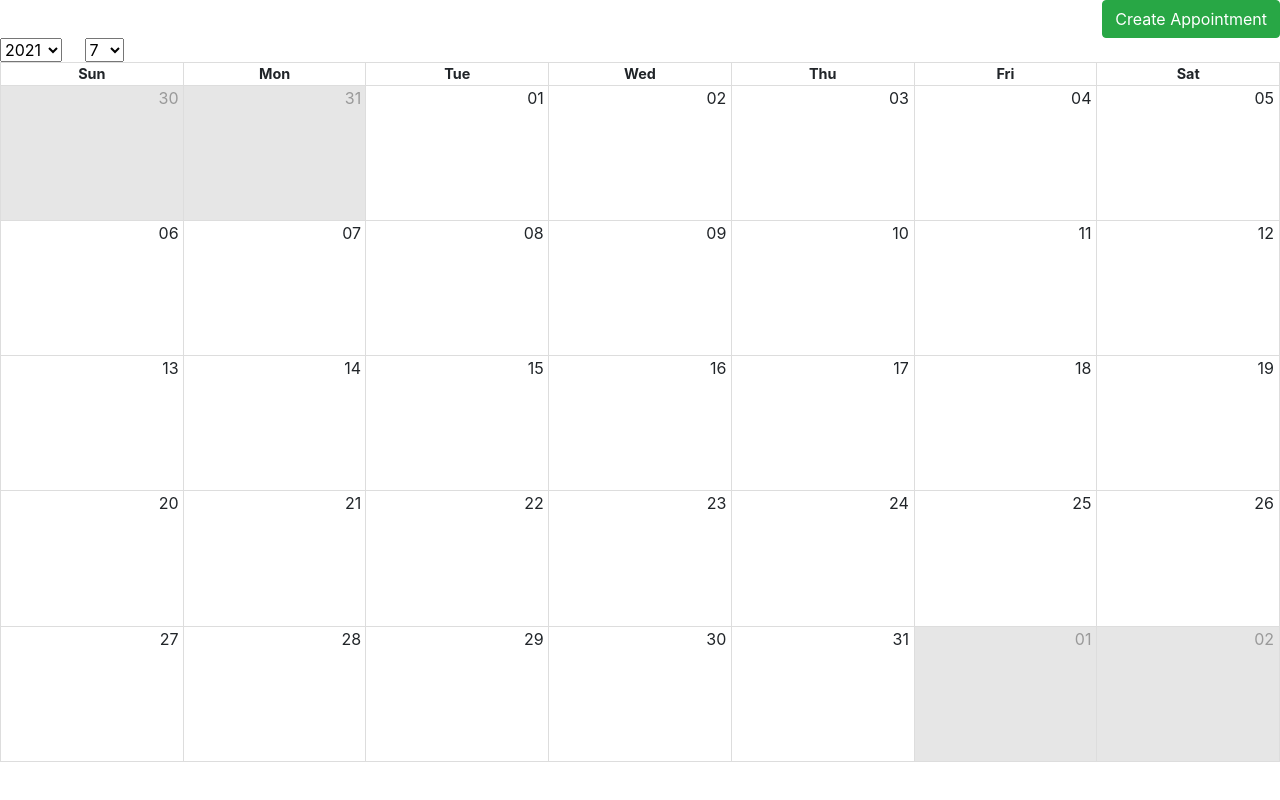
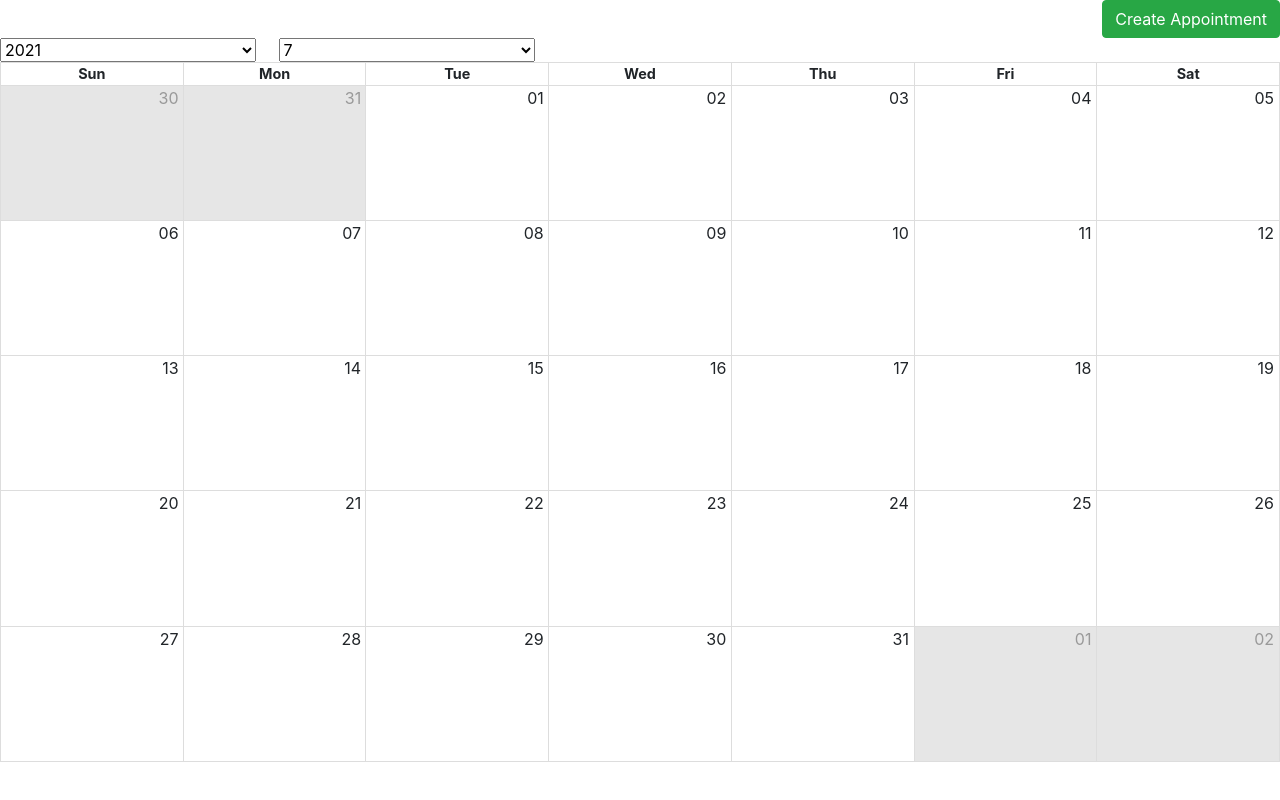
Before and after one commit to Resbi-Anik/Appointment-react-app, a React (Create React App) app: page /1/1 in a window 1280 px wide. Built offline with nearby package versions, Linux system fonts and the light colour scheme.

Commit message:
set select menu css

```diff
--- a/src/components/dropdowns.js
+++ b/src/components/dropdowns.js
@@ -3,6 +3,7 @@ import { useHistory } from "react-router-dom";
 import { connect } from "react-redux";
 import { setSelectYearValue } from "../redux/action/selectYear";
 import { setSelectMonthValue } from "../redux/action/selectMonth";
+import styled from "styled-components";
 
 const ReactDropdown = (props) => {
   const [selectValue, setSelectValue] = useState(props.currentTime);
@@ -18,17 +19,21 @@ const ReactDropdown = (props) => {
       props.setSelectMonthValue(setTime);
     }
   };
+
+  const Select = styled.select`
+  width: 20%;
+`;
   return (
     <>
-      <select name="cars" id="cars" value={selectValue} onChange={handleChange}>
+      <Select name="cars" id="cars" value={selectValue} onChange={handleChange}>
         {props.value.map((propValue, key) => {
           return (
-            <option value={propValue} key={propValue+3}>
+            <option value={propValue} key={propValue + 3}>
               {propValue}
             </option>
           );
         })}
-      </select>
+      </Select>
     </>
   );
 };
```
